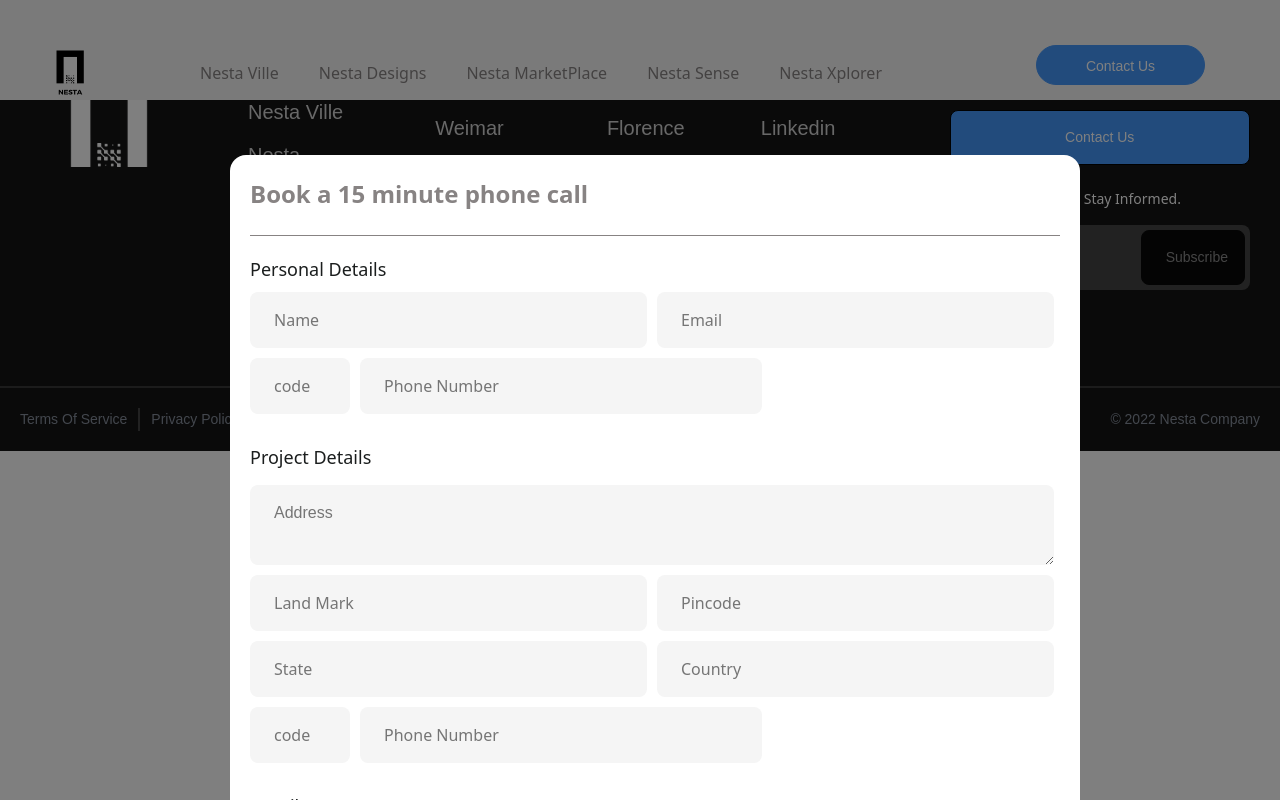
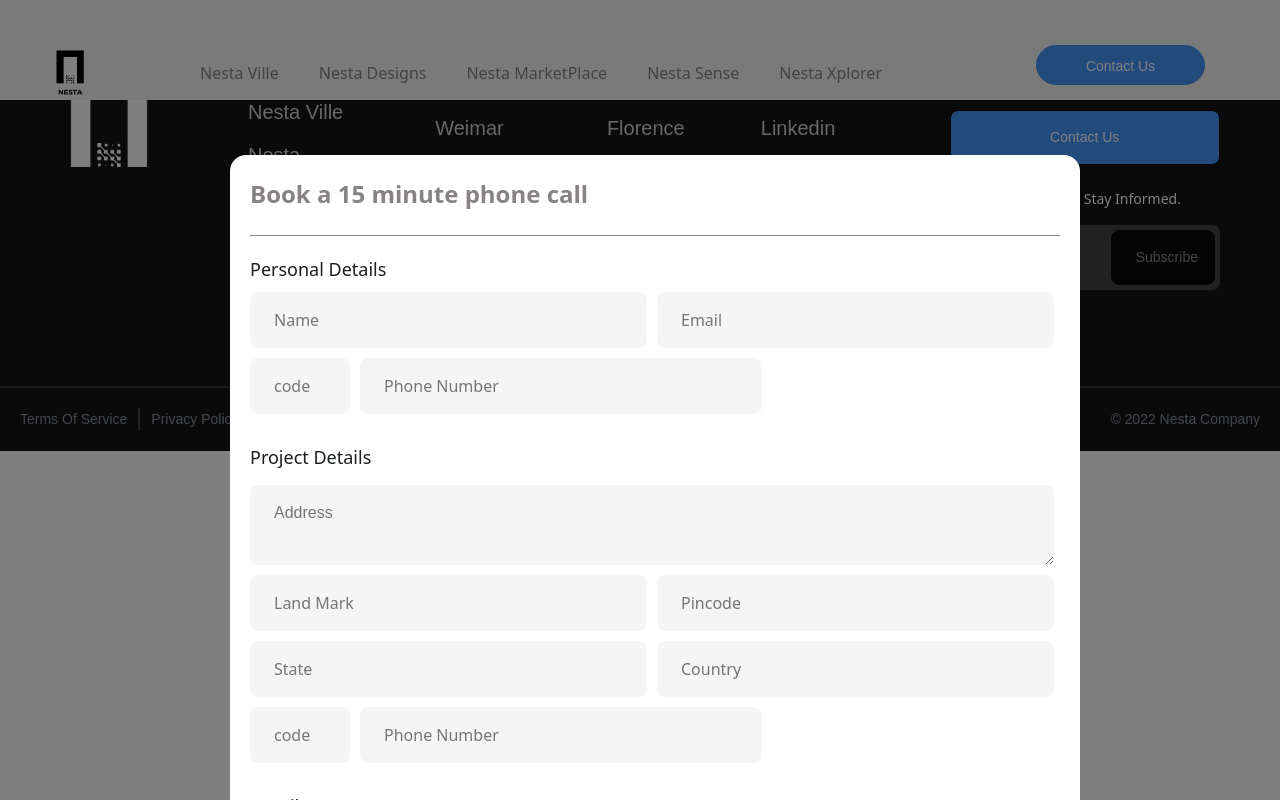
Before and after one commit to nesta-lifestyles/nesta-website-2.0, a React (Create React App) app: page /schduler-call-with-an-expert in a window 1280 px wide. Built offline with nearby package versions, Linux system fonts and the light colour scheme.

Commit message:
fixing indentation

```diff
--- a/src/elements/form/index.js
+++ b/src/elements/form/index.js
@@ -32,7 +32,7 @@
 
 
 const StyledInputTextBox2 = styled.input`
-    width: ${props => props.width === undefined ?"100%":props.width};;
+    width: ${props => props.width === undefined ?"90%":props.width};;
     height: 100%;
     border-radius: 8px;
     fill: Solid black;
--- a/src/layouts/footer/index.js
+++ b/src/layouts/footer/index.js
@@ -5,12 +5,14 @@
 
 
 const Container = styled.div`
+    position: relative;
     width: 300px;
     height: auto;
     display: flex;
     gap: 20px;
     flex-direction: column;
     text-align: left;
+    margin-right:15px;
 `
 
 const SubscriberContainer = styled.div`
@@ -18,6 +20,7 @@
     display: flex;
     flex-direction: row;
     height: 20px;
+    width: 90%;
     height: auto;
     border-radius: 8px;
     opacity: 0.5;
@@ -62,7 +65,7 @@
     border-radius: 8px;
     color: white;
     background-color: #4597F9;
-    width: 100%;
+    width: 90%;
     height: auto;
     padding: 16px 24px;
     font: 400 14px/150% Poppins, sans-serif;
```
